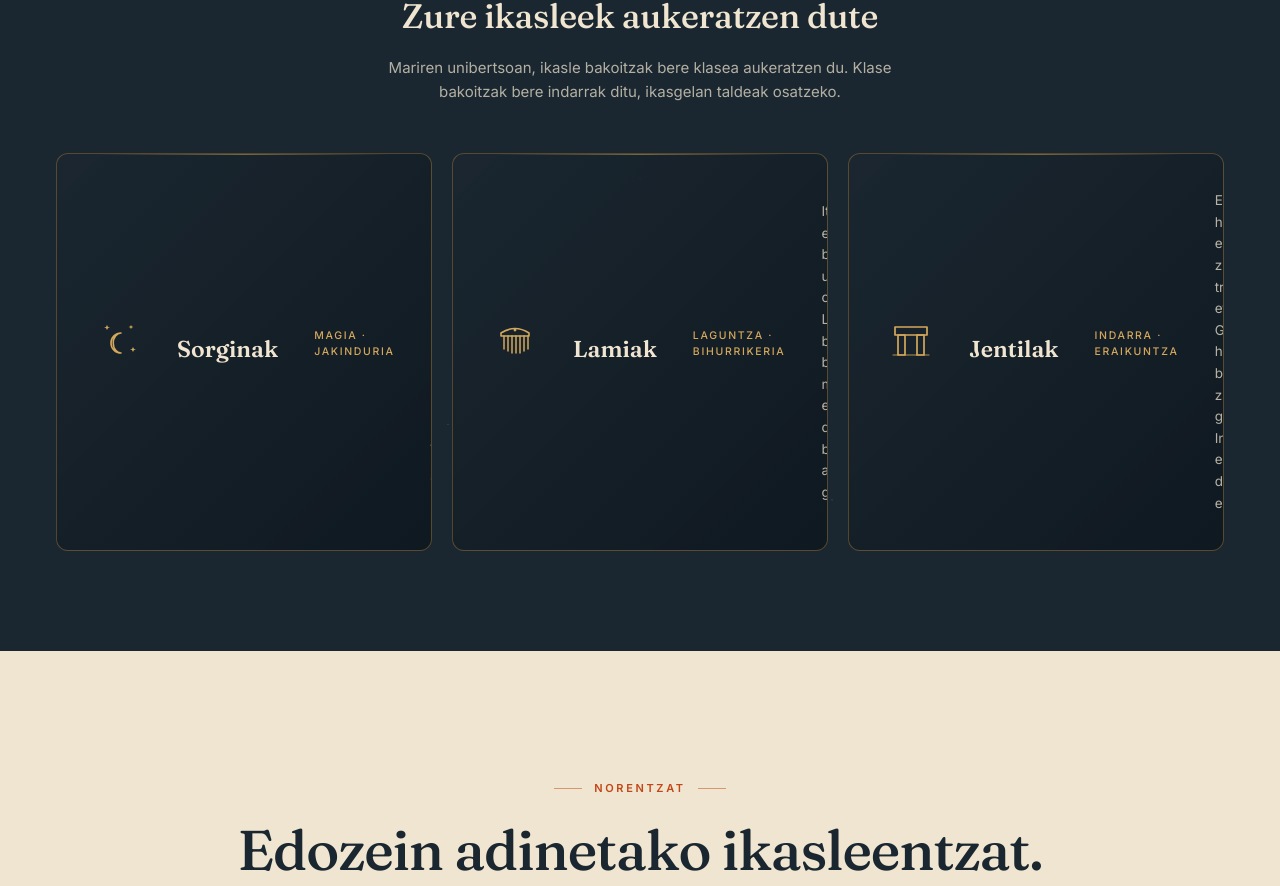
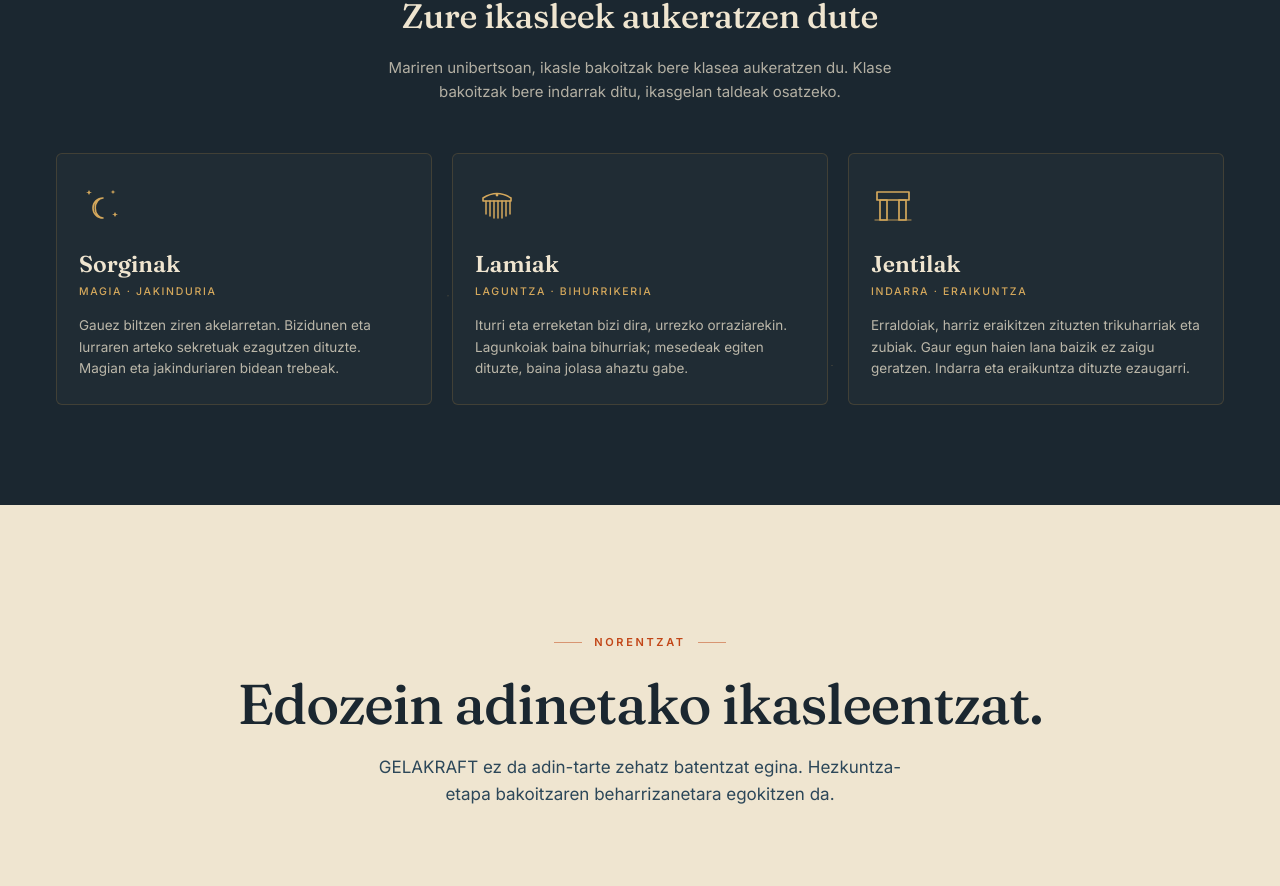
Before and after one commit to izarraga003/Gelakraft, a Next.js app: page / in a window 1280 px wide. Shown: the part 4326-5212 px from the top of the page. Built offline with nearby package versions, Linux system fonts and the light colour scheme.

Commit message:
ikonoa gehitu

```diff
--- a/app/panela/ikasgela/[id]/StudentsGrid.tsx
+++ b/app/panela/ikasgela/[id]/StudentsGrid.tsx
@@ -256,7 +256,6 @@ export default function StudentsGrid({
 
             <div className="students-grid">
               {group.students.map((s) => {
-                const level = xpToLevel(s.xp)
                 const safeAvatar = sanitizeAvatarConfig(s.avatar_config, 99)
                 const isSelected = selected.has(s.id)
                 return (
@@ -280,7 +279,6 @@ export default function StudentsGrid({
                     >
                       <div className="student-card-avatar">
                         <AvatarRender config={safeAvatar} size={86} />
-                        <span className="student-card-level">Mla {level}</span>
                       </div>
                       <div className="student-card-info">
                         <span className="student-card-name">{s.full_name}</span>
--- a/app/styles/home.css
+++ b/app/styles/home.css
@@ -625,28 +625,28 @@
   grid-template-columns: repeat(3, 1fr);
   gap: 20px;
 }
-.hero-card {
+.mythology-class-card {
   background: rgba(255, 255, 255, 0.025);
   border: 1px solid rgba(184, 138, 60, 0.22);
   border-radius: 6px;
   padding: 28px 22px 24px;
   transition: border-color 0.3s ease, background 0.3s ease, transform 0.3s ease;
 }
-.hero-card:hover {
+.mythology-class-card:hover {
   border-color: var(--urrea);
   background: rgba(255, 255, 255, 0.045);
   transform: translateY(-3px);
 }
-.hero-icon {
+.mythology-class-icon {
   color: var(--urrea-light);
   margin-bottom: 20px;
   transition: color 0.3s ease, transform 0.3s ease;
 }
-.hero-card:hover .hero-icon {
+.mythology-class-card:hover .mythology-class-icon {
   color: var(--sutea);
   transform: scale(1.05);
 }
-.hero-name {
+.mythology-class-name {
   font-family: var(--font-fraunces-stack);
   font-variation-settings: 'opsz' 144;
   font-size: 23px;
@@ -655,7 +655,7 @@
   margin-bottom: 6px;
   line-height: 1.1;
 }
-.hero-archetype {
+.mythology-class-archetype {
   font-size: 10.5px;
   text-transform: uppercase;
   letter-spacing: 0.16em;
@@ -663,7 +663,7 @@
   margin-bottom: 16px;
   font-weight: 500;
 }
-.hero-desc {
+.mythology-class-desc {
   font-size: 13.5px;
   color: rgba(239, 229, 208, 0.75);
   line-height: 1.6;
--- a/components/MythologySection.tsx
+++ b/components/MythologySection.tsx
@@ -38,11 +38,11 @@ const heroes: HeroClass[] = [
 
 function HeroCard({ name, archetype, desc, icon }: HeroClass) {
   return (
-    <article className="hero-card">
-      <div className="hero-icon">{icon}</div>
-      <h4 className="hero-name">{name}</h4>
-      <p className="hero-archetype">{archetype}</p>
-      <p className="hero-desc">{desc}</p>
+    <article className="mythology-class-card">
+      <div className="mythology-class-icon">{icon}</div>
+      <h4 className="mythology-class-name">{name}</h4>
+      <p className="mythology-class-archetype">{archetype}</p>
+      <p className="mythology-class-desc">{desc}</p>
     </article>
   )
 }
```
Also changed, not shown: app/icon.svg (added).
